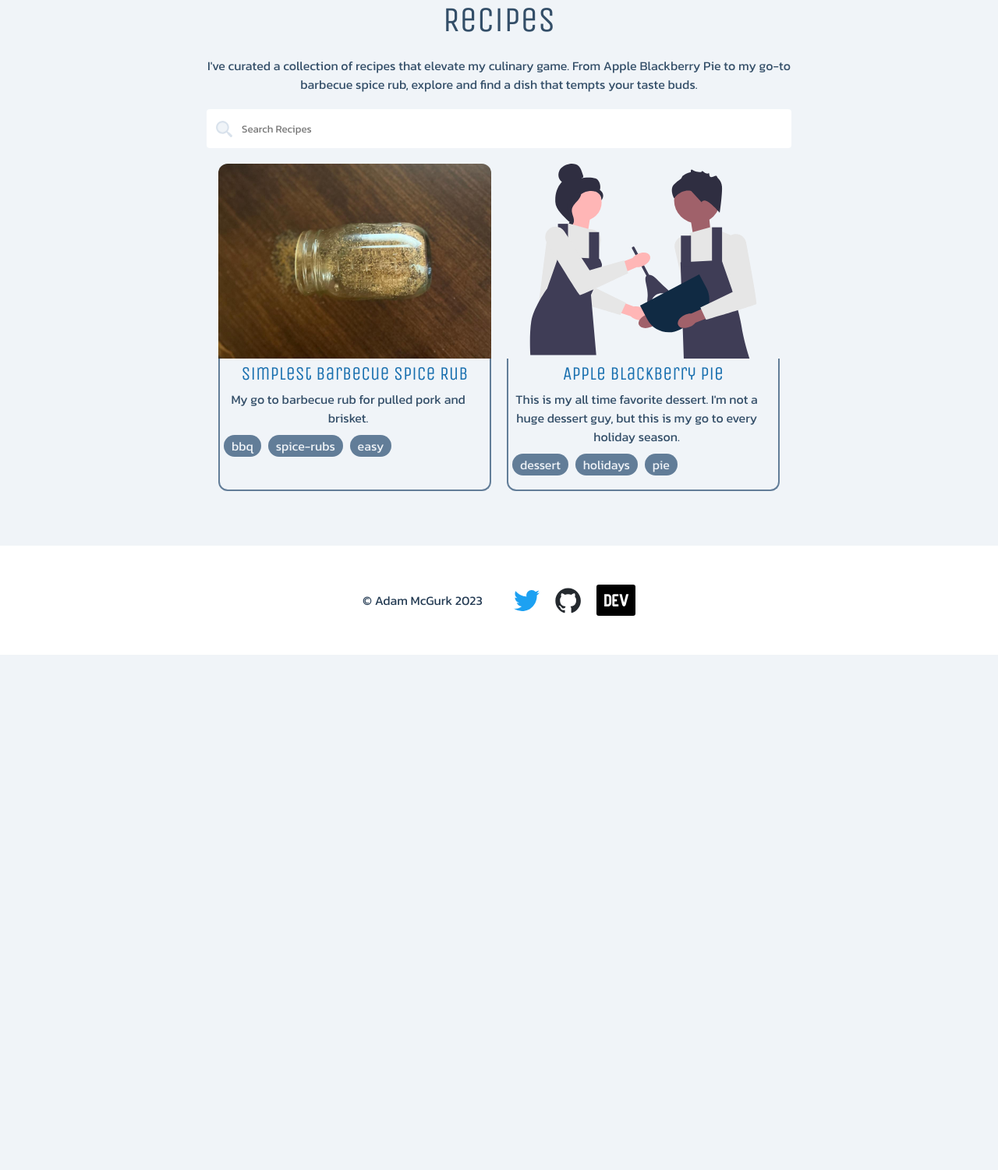
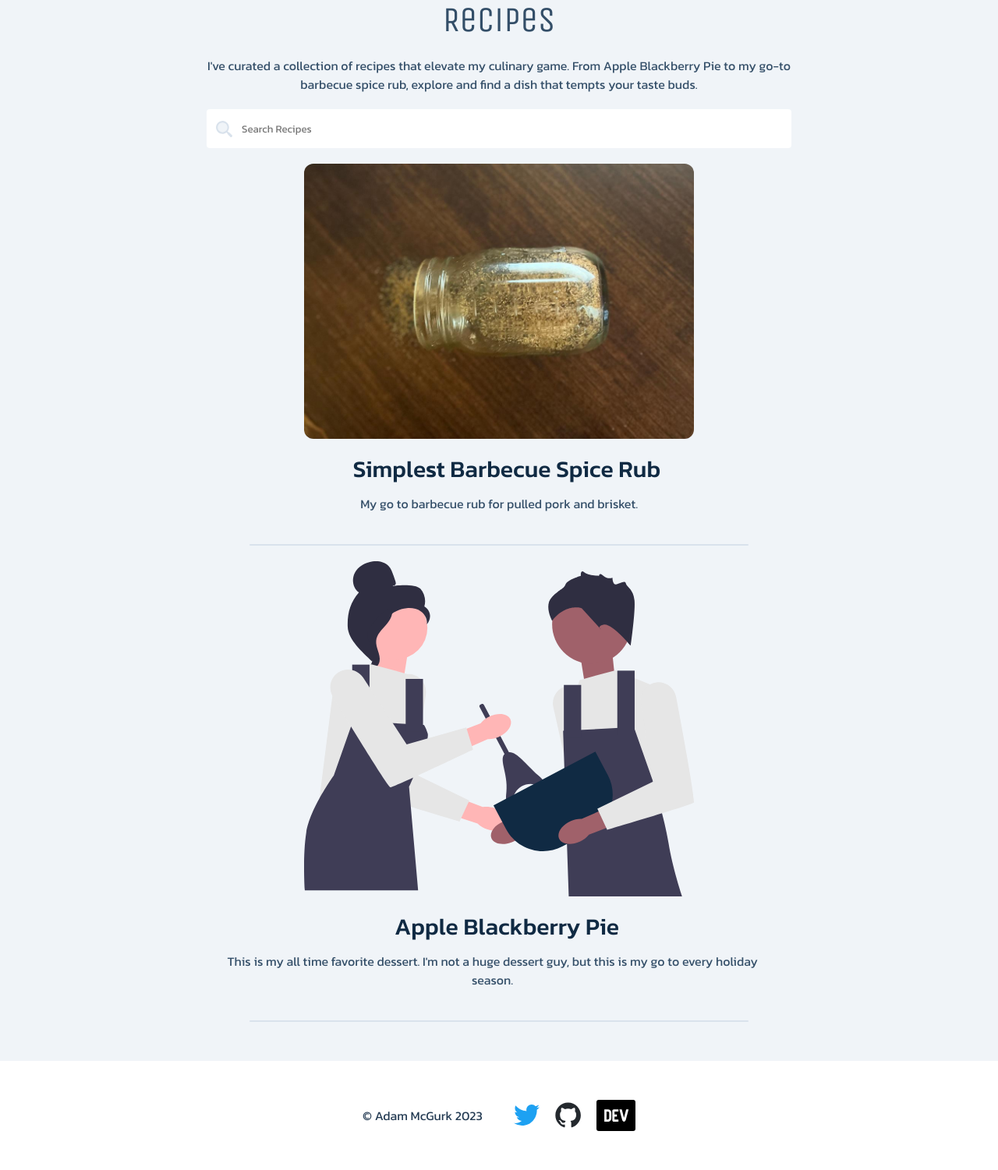
Before and after one commit to Mcgurk-Adam/adammcgurk.com, a PHP site: page /recipes in a window 1280 px wide. Shown: the part 121-1622 px from the top of the page at 78% size. Before the commit the page ends 961 px from the top, so only its background shows below. Run offline with PHP 8.4, Linux system fonts and the light colour scheme; style sheets or scripts are compiled from the project's sources.

Commit message:
continuing work

```diff
--- a/style/scss/partials/_recipes.scss
+++ b/style/scss/partials/_recipes.scss
@@ -29,73 +29,3 @@
 		display: none;
 	}
 }
-
-.recipe-cards {
-	display: flex;
-	flex-flow: row wrap;
-	justify-content: center;
-	max-width: 750px;
-	width: 95%;
-	margin-top: 20px;
-	.recipe-card {
-		height: 420px;
-		width: 350px;
-		border-radius: 12px;
-		margin-bottom: 20px;
-		img {
-			border-top-left-radius: 12px;
-			border-top-right-radius: 12px;
-			height: 250px;
-			width: 100%;
-		}
-		h2, p {
-			text-align: center;
-		}
-		h2 {
-			margin-bottom: 5px;
-			height: 30px;
-		}
-		p {
-			margin-bottom: 10px;
-		}
-		.bottom-text {
-			--border-thickness: 2px;
-			border-left: var(--border-thickness) solid var(--gray-6);
-			border-bottom: var(--border-thickness) solid var(--gray-6);
-			border-right: var(--border-thickness) solid var(--gray-6);
-			border-bottom-left-radius: 12px;
-			border-bottom-right-radius: 12px;
-			height: 170px;
-			padding: 5px;
-			display: flex;
-			flex-flow: column nowrap;
-			margin-top: -6px;
-		}
-		&.hidden {
-			display: none;
-		}
-		&:nth-child(odd) {
-			margin-right: 20px;
-		}
-		.tags {
-			justify-self: flex-end;
-		}
-	}
-	.tag {
-		display: inline-block;
-		padding: 2px 10px;
-		border-radius: 20px;
-		background-color: var(--gray-6);
-		color: var(--gray-1);
-		cursor: pointer;
-		transition: 100ms all;
-		transform: scale(1);
-		&:active {
-			opacity: .9;
-			transform: scale(0.97);
-		}
-		&:not(:last-child) {
-			margin-right: 5px;
-		}
-	}
-}
--- a/style/scss/partials/_writing-hub.scss
+++ b/style/scss/partials/_writing-hub.scss
@@ -99,6 +99,11 @@ hr {
 			border-radius: 4px;
 		}
 	}
+	.author-credit {
+		text-align: center;
+		margin-top: 20px;
+		font-size: 18px;
+	}
 }
 
 @media all and (max-width: 500px) {
--- a/ts/recipes/index.ts
+++ b/ts/recipes/index.ts
@@ -1,10 +1,10 @@
-const recipeCards = document.querySelectorAll(".recipe-card");
+const recipeCards = document.querySelectorAll(".blog-card");
 const recipeSearch: HTMLInputElement = document.getElementById("recipe-search") as HTMLInputElement;
 recipeSearch.addEventListener("input", (ev:InputEvent) => {
-    const currentSearch = recipeSearch.value;
+    const currentSearch:string = recipeSearch.value ?? "";
     // match all recipes that have the search term in the title
     recipeCards.forEach((card: HTMLDivElement) => {
-        const cardTitle = card.querySelector("h2") as HTMLHeadingElement;
+        const cardTitle = card.querySelector("h3") as HTMLHeadingElement;
         const cardTitleText = cardTitle.innerText;
         let loweredTags:string;
         const cardTags = card.querySelectorAll(".tag");
--- /dev/null
+++ b/view/pages/contact.php
@@ -0,0 +1 @@
+<main id="contact" class="page"></main>
--- a/view/pages/recipes.php
+++ b/view/pages/recipes.php
@@ -23,27 +23,22 @@
         ],
     ];
     ?>
-
-    <div class="recipe-cards">
 	<?php foreach ($recipes as $recipe): ?>
         <?php
             $implodedTitle = implode('-', explode(' ', strtolower($recipe['title'])));
             $url = '/recipes/' . $implodedTitle;
         ?>
-            <a class="recipe-card" title="<?=$recipe['title']?>" href="<?=$url?>">
-                <img src="<?= $recipe['image'] ?>" alt="<?= $recipe['imageAlt'] ?>" title="<?= $recipe['imageTitle'] ?>">
-                <div class="bottom-text">
-                    <h2><?= $recipe['title'] ?></h2>
-                    <p class="description"><?= $recipe['description'] ?></p>
-                    <div class="tags">
-						<?php foreach ($recipe['tags'] as $tag): ?>
-                            <span class="tag"><?= $tag ?></span>
-						<?php endforeach; ?>
+        <div class="blog-card">
+            <div class="image">
+                <img src="<?=$recipe['image']?>" title="<?=$recipe['imageTitle']?>" alt="<?=$recipe['imageAlt']?>">
+            </div>
+            <div class="words">
+                <h3><a href="<?=$url?>" title="<?=$recipe['title']?>"><?=$recipe['title']?></a></h3>
+                <p><?=$recipe['description']?></p>
             </div>
         </div>
-            </a>
+        <hr>
 	<?php endforeach; ?>
-    </div>
 </main>
 
 <script src="/js/recipes.js"></script>
--- a/view/pages/writing-hub/fiction/the-yuletide-encounter.php
+++ b/view/pages/writing-hub/fiction/the-yuletide-encounter.php
@@ -4,4 +4,5 @@
 		<img src="/assets/yuletide-encounter.jpeg" title="The image for the Yuletide Encounter" alt="The image for the Yuletide Encounter">
 		<figcaption>The hope never lost is the hope for innocence</figcaption>
 	</figure>
+    <p class="author-credit">By - Adam McGurk</p>
 </main>
```
Lines whose indentation alone changed are shown as unchanged.
